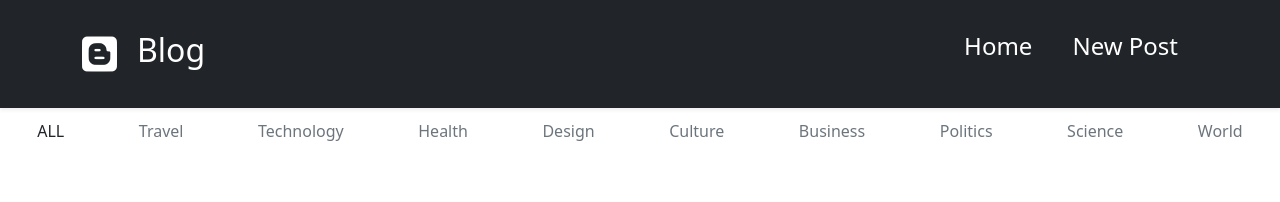
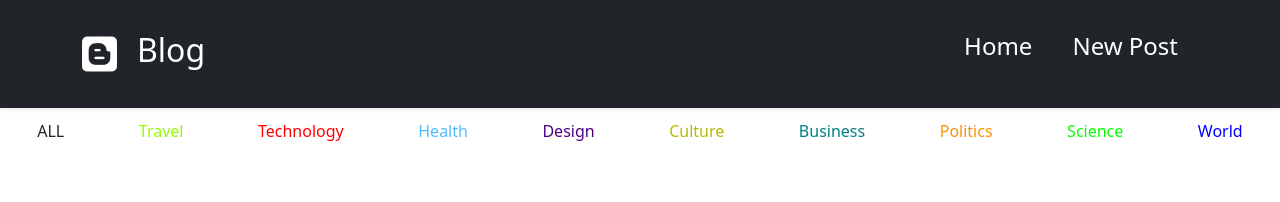
Before and after one commit to JesyNoelia/Blog, an Angular app in the folder AngularBlog/: page /blog in a window 1280 px wide. Shown: the top 202 px of the page. Built offline with nearby package versions, Linux system fonts and the light colour scheme.

Commit message:
creacion de clase para colores de las etiquetas

```diff
--- a/AngularBlog/src/app/blog/blog.component.css
+++ b/AngularBlog/src/app/blog/blog.component.css
@@ -45,43 +45,43 @@ hr{
     transform: scale(1.2);
 }
 
-#Technology{
+.technology{
     color: red;
 }
 
-#Travel{
+.travel{
     color: rgb(150, 250, 0);
 }
 
-#Health{
+.health{
     color: rgb(80, 187, 253);
 }
 
-#Design{
+.design{
     color: indigo;
 }
 
-#Culture{
+.culture{
     color: rgb(184, 184, 3);
 }
 
-#Business{
+.business{
     color: teal;
 }
 
-#Politics{
+.politics{
     color: rgb(255, 145, 0);
 }
 
-#science{
+.science{
     color: rgb(9, 255, 0);
 }
 
-#World{
+.world{
     color: blue;
 }
 
-#General{
+.general{
     color: crimson;
 }
 
--- a/AngularBlog/src/app/blog/blog.component.html
+++ b/AngularBlog/src/app/blog/blog.component.html
@@ -1,8 +1,8 @@
 <div class="nav-scroller py-1 mb-2">
     <nav class="nav d-flex justify-content-around">
-        <button class="btn link-dark" href="#" (click)="onClickAll()">ALL</button>
-        <button class="btn link-secondary" href="#" (click)="onClick($event)"
-            *ngFor="let post of posts">{{post.categoria}}</button>
+        <button class="btn link-dark" (click)="onClickAll()">ALL</button>
+        <a [class]="'btn link-secondary ' +  post.categoria.toLowerCase()" (click)="onClick($event)"
+            *ngFor="let post of posts">{{post.categoria}}</a>
 
     </nav>
 </div>
@@ -29,7 +29,8 @@
                 <div class="row">
                     <div class="col-md-6">
                         <div class="card-body">
-                            <strong class="d-inline-block mb-2" [id]="post.categoria">{{post.categoria}}</strong>
+                            <strong
+                                [class]="'d-inline-block mb-2 ' + post.categoria.toLowerCase()">{{post.categoria}}</strong>
                             <h3 class="mb-0">{{post.titulo}}</h3>
                             <div class="mb-1 mt-2 text-muted">{{post.fecha}}</div>
                             <p class="card-text mb-auto">{{post.texto}}
--- a/AngularBlog/src/app/blog/blog.component.ts
+++ b/AngularBlog/src/app/blog/blog.component.ts
@@ -11,15 +11,11 @@ export class BlogComponent implements OnInit {
 
   posts: Post[];
 
-
-
   constructor(private blogService: BlogService) { }
 
   ngOnInit() {
     this.posts = this.blogService.getAllPosts()
     console.log(this.posts);
-
-
 
   }
 
```
